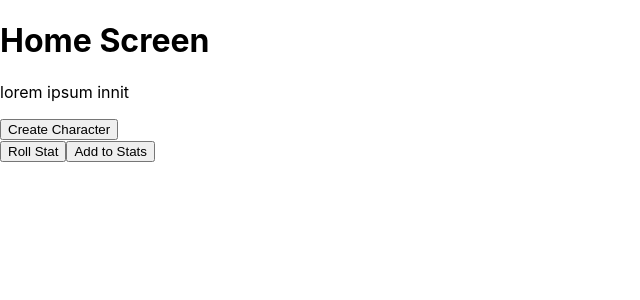
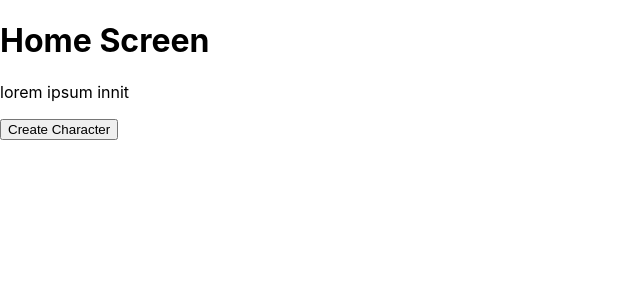
Before and after one commit to uncageddesign/characterGenerator, a React (Create React App) app in the folder rocknrollem_front/: page / in a window 1280 px wide. Shown: the top 300 px of the page, without its empty margins (0-640 px from the left). Built offline with nearby package versions, Linux system fonts and the light colour scheme; the HTML template or start-up script is replaced by a standard one.

Commit message:
left it in main now removed

```diff
--- a/rocknrollem_front/src/containers/MainContainer.js
+++ b/rocknrollem_front/src/containers/MainContainer.js
@@ -1,12 +1,10 @@
 import React from 'react';
 import HomeScreen from '../components/HomeScreen';
-import CharacterAttributes from '../components/character_creation/CharacterAttributes';
 
 const MainContainer = () => {
   return (
     <div>
     <HomeScreen/>
-    <CharacterAttributes />
     </div>
   )
 }
```
